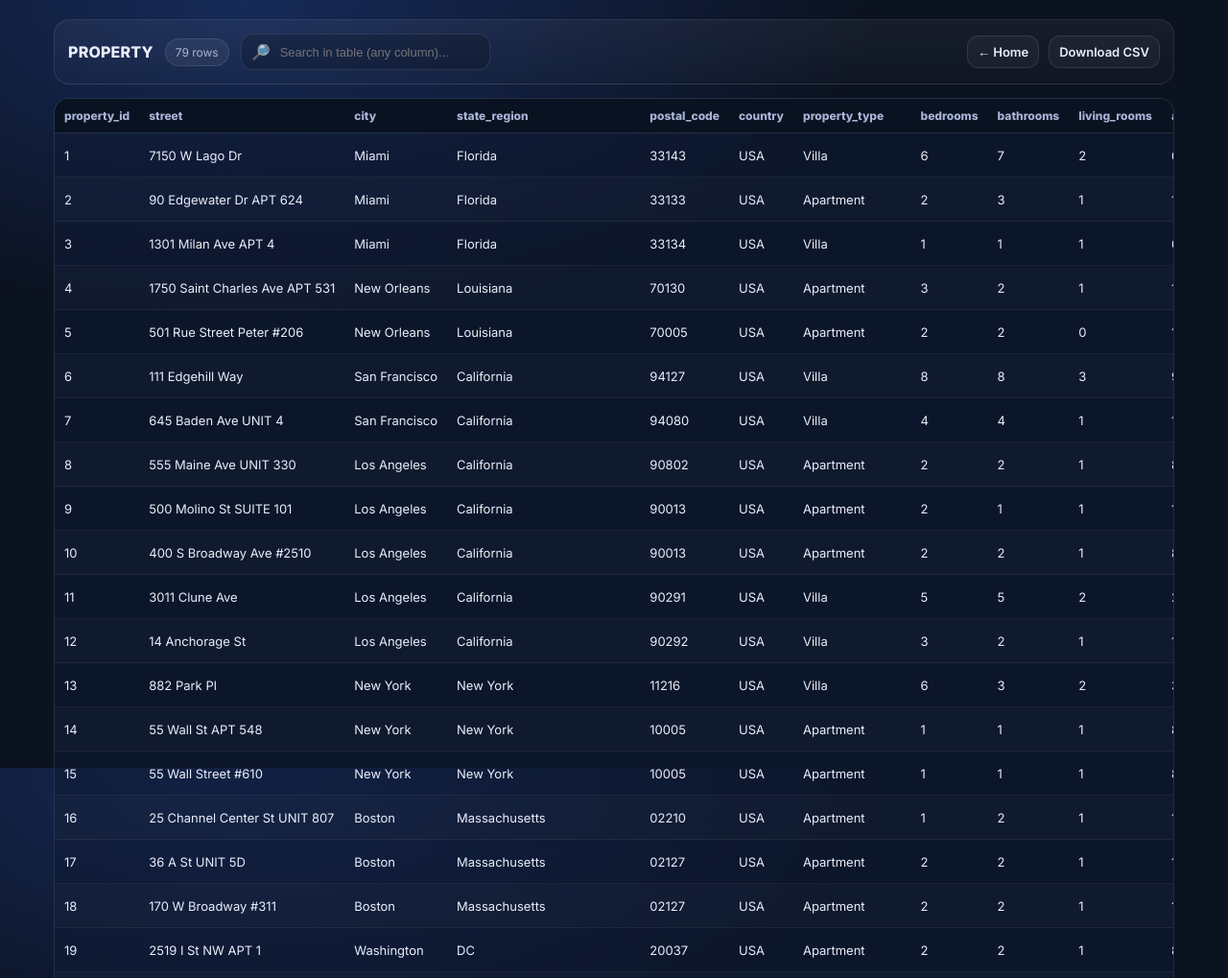
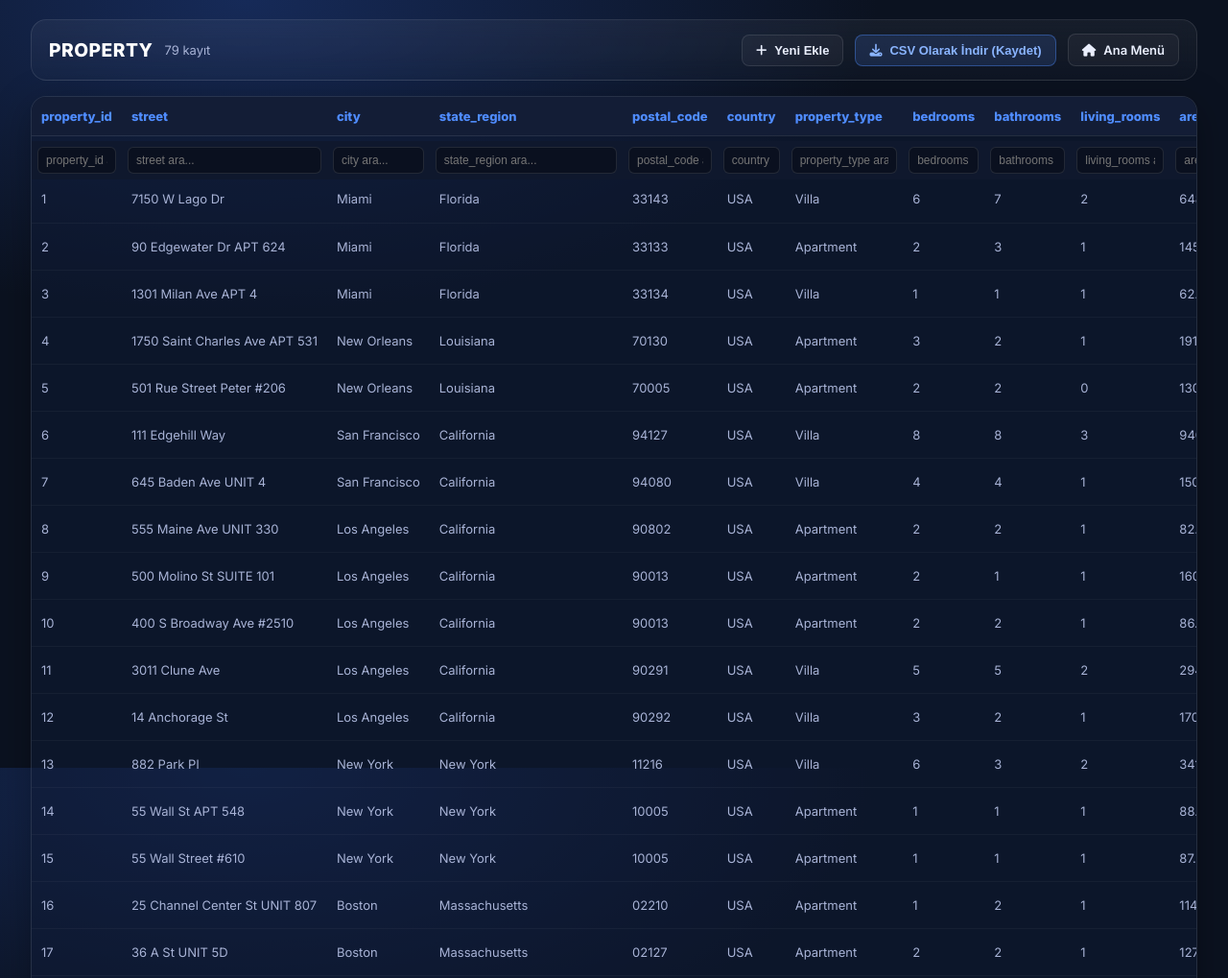
Before and after one commit to CadmusEmilian/Stat311-Project-test, a plain HTML site: page table.html in a window 1280 px wide. Shown: the top 1019 px of the page at 96% size. Drawn offline with Linux system fonts and the light colour scheme.

Commit message:
Update table.html with advanced table manager features

```diff
--- a/table.html
+++ b/table.html
@@ -3,14 +3,16 @@
 <head>
   <meta charset="UTF-8" />
   <meta name="viewport" content="width=device-width, initial-scale=1.0"/>
-  <title>Table Viewer</title>
+  <title>Gelişmiş Tablo Yöneticisi</title>
   <link rel="preconnect" href="https://fonts.googleapis.com">
   <link rel="preconnect" href="https://fonts.gstatic.com" crossorigin>
-  <link href="https://fonts.googleapis.com/css2?family=Inter:wght@400;600;800&display=swap" rel="stylesheet">
+  <link href="https://fonts.googleapis.com/css2?family=Inter:wght@400;500;600;800&display=swap" rel="stylesheet">
+  <link rel="stylesheet" href="https://cdnjs.cloudflare.com/ajax/libs/font-awesome/6.4.0/css/all.min.css">
+
   <style>
     :root{
       --bg:#0b1220; --panel:#0f1a33; --text:#e9eefc; --muted:#a8b3d6;
-      --line:rgba(255,255,255,.10); --accent:#4f8cff;
+      --line:rgba(255,255,255,.10); --accent:#4f8cff; --danger:#ff6b6b; --success:#2ee59d;
       --chip:rgba(255,255,255,.06);
     }
     *{box-sizing:border-box}
@@ -19,103 +21,143 @@
       background: radial-gradient(1200px 600px at 20% 0%, #162a58 0%, var(--bg) 55%) fixed;
       color:var(--text);
     }
-    .wrap{max-width:1200px; margin:0 auto; padding:20px 16px 60px;}
+    .wrap{max-width:95%; margin:0 auto; padding:20px 0 60px;}
+
+    /* Toolbar */
     .bar{
       display:flex; align-items:center; justify-content:space-between; gap:12px;
-      padding:14px 14px; border:1px solid var(--line);
+      padding:14px 18px; border:1px solid var(--line);
       background: linear-gradient(180deg, rgba(255,255,255,.05), rgba(255,255,255,.02));
-      border-radius:16px;
-      position: sticky; top: 12px; z-index: 10;
-      backdrop-filter: blur(8px);
+      border-radius:16px; margin-bottom: 16px;
+      backdrop-filter: blur(10px);
+      flex-wrap: wrap;
     }
-    .left{display:flex; align-items:center; gap:12px; flex-wrap:wrap;}
-    .title{font-weight:800; letter-spacing:.2px}
-    .chip{
-      padding:6px 10px; border-radius:999px; border:1px solid var(--line);
-      background: var(--chip); color:var(--muted); font-size:12px;
+    .left, .right { display:flex; align-items:center; gap:12px; }
+    .title { font-weight:800; font-size: 1.2rem; letter-spacing:.5px; color: #fff; }
+
+    /* Buttons */
+    .btn {
+      display:inline-flex; align-items:center; gap:8px;
+      text-decoration:none; color:var(--text);
+      padding:8px 14px; border-radius:8px;
+      border:1px solid var(--line); background:rgba(255,255,255,.04);
+      font-weight:600; font-size:13px; cursor: pointer;
+      transition: all 0.2s;
     }
-    .search{
-      display:flex; align-items:center; gap:8px;
-      border:1px solid var(--line); background:rgba(0,0,0,.18);
-      padding:8px 10px; border-radius:12px;
-      min-width:260px;
-    }
-    .search input{
-      width:100%; background:transparent; border:none; outline:none;
-      color:var(--text); font-size:13px;
-    }
-    .btn{
-      text-decoration:none; color:var(--text);
-      padding:8px 10px; border-radius:12px;
-      border:1px solid var(--line); background:rgba(255,255,255,.04);
-      font-weight:600; font-size:13px;
-    }
-    .btn:hover{border-color:rgba(79,140,255,.5)}
+    .btn:hover { background: rgba(255,255,255,.1); border-color: var(--accent); }
+    .btn-primary { background: rgba(79,140,255,.15); border-color: rgba(79,140,255,.4); color: #8ab4ff; }
+    .btn-primary:hover { background: rgba(79,140,255,.25); }
+    .btn-danger { color: var(--danger); border-color: rgba(255,107,107,.3); background: rgba(255,107,107,.1); }
+    .btn-danger:hover { background: rgba(255,107,107,.2); }
+
+    /* Table Container */
     .panel{
-      margin-top:14px;
       border:1px solid var(--line);
       background: rgba(15,26,51,.55);
       border-radius:16px;
       overflow:hidden;
+      box-shadow: 0 10px 40px rgba(0,0,0,0.3);
     }
-    .table-wrap{overflow:auto;}
-    table{border-collapse:collapse; width:100%; min-width:900px;}
+    .table-wrap{overflow-x:auto; min-height: 300px;}
+    table{border-collapse:collapse; width:100%; min-width:1000px;}
+
+    /* Headers */
     thead th{
-      position: sticky; top: 0;
-      background: rgba(10,18,32,.95);
+      position: sticky; top: 0; z-index: 5;
+      background: #131d36;
       border-bottom:1px solid var(--line);
-      padding:10px 10px;
-      text-align:left; font-size:12px; color:var(--muted);
-      cursor:pointer;
+      padding:12px 10px;
+      text-align:left; font-size:13px; color:var(--accent);
       white-space:nowrap;
     }
+
+    /* Filter Inputs in Header */
+    .filter-row th {
+      top: 45px; /* Height of the first header row */
+      background: #0f182d;
+      padding: 6px;
+    }
+    .filter-input {
+      width: 100%;
+      background: rgba(0,0,0,0.3);
+      border: 1px solid var(--line);
+      color: var(--text);
+      padding: 6px 8px;
+      border-radius: 6px;
+      font-size: 12px;
+      outline: none;
+    }
+    .filter-input:focus { border-color: var(--accent); }
+
+    /* Cells */
     tbody td{
-      border-top:1px solid rgba(255,255,255,.06);
+      border-top:1px solid rgba(255,255,255,.04);
       padding:10px 10px;
       font-size:13px;
       white-space:nowrap;
+      color: var(--muted);
+      vertical-align: middle;
     }
-    tbody tr:nth-child(even){background: rgba(255,255,255,.02);}
-    .hint{color:var(--muted); font-size:12px; padding:12px 14px; border-top:1px solid var(--line);}
-    .status{
-      display:inline-flex; align-items:center;
-      padding:4px 10px; border-radius:999px; font-size:12px; font-weight:800;
-      border:1px solid rgba(255,255,255,.14);
+    tbody tr:hover { background: rgba(255,255,255,.03); }
+
+    /* Input Mode (Editing) */
+    .edit-input {
+      background: rgba(0,0,0,0.4); border: 1px solid var(--accent);
+      color: white; padding: 6px; border-radius: 4px; width: 100%;
     }
-    .s-Available{color:#2ee59d; background:rgba(46,229,157,.10); border-color:rgba(46,229,157,.25);}
-    .s-Active{color:#4f8cff; background:rgba(79,140,255,.10); border-color:rgba(79,140,255,.25);}
-    .s-Sold{color:#ff6b6b; background:rgba(255,107,107,.10); border-color:rgba(255,107,107,.25);}
-    .s-Under{color:#f7d046; background:rgba(247,208,70,.10); border-color:rgba(247,208,70,.25);}
+
+    /* Actions Column */
+    .actions { display: flex; gap: 6px; }
+    .icon-btn {
+      padding: 6px; border-radius: 6px; border:none; cursor: pointer;
+      font-size: 14px; transition: 0.2s;
+    }
+    .btn-edit { background: rgba(79,140,255,.15); color: var(--accent); }
+    .btn-delete { background: rgba(255,107,107,.15); color: var(--danger); }
+    .btn-save { background: rgba(46,229,157,.15); color: var(--success); }
+    .btn-cancel { background: rgba(255,255,255,.1); color: var(--muted); }
+
+    .icon-btn:hover { transform: scale(1.1); filter: brightness(1.2); }
+
+    .status-badge {
+      padding: 4px 8px; border-radius: 12px; font-size: 11px; font-weight: 700;
+      text-transform: uppercase;
+    }
   </style>
 </head>
 <body>
   <div class="wrap">
     <div class="bar">
       <div class="left">
-        <div class="title" id="tableTitle">Table</div>
-        <div class="chip" id="rowCount">0 rows</div>
-        <div class="search">
-          <span style="color:var(--muted)">🔎</span>
-          <input id="q" placeholder="Search in table (any column)..." />
+        <div class="title" id="tableTitle">YÜKLENİYOR...</div>
+        <span style="color:var(--muted); font-size:13px;" id="recordCount">0 kayıt</span>
       </div>
-      </div>
-      <div class="right" style="display:flex; gap:10px; flex-wrap:wrap;">
-        <a class="btn" href="./">← Home</a>
-        <a class="btn" id="downloadBtn" href="#" download>Download CSV</a>
+      <div class="right">
+        <button class="btn" onclick="addNewRow()"><i class="fa-solid fa-plus"></i> Yeni Ekle</button>
+        <button class="btn btn-primary" onclick="downloadCSV()"><i class="fa-solid fa-download"></i> CSV Olarak İndir (Kaydet)</button>
+        <a class="btn" href="./"><i class="fa-solid fa-home"></i> Ana Menü</a>
       </div>
     </div>
 
     <div class="panel">
       <div class="table-wrap">
-        <table id="tbl"></table>
+        <table id="mainTable">
+          <thead>
+            <tr id="headerRow"></tr>
+            <tr id="filterRow" class="filter-row"></tr>
+          </thead>
+          <tbody id="tableBody"></tbody>
+        </table>
       </div>
-      <div class="hint">
-        Click a column header to sort. Search filters all columns. (Works great for Status like Available/Sold/Active.)
     </div>
+
+    <div style="margin-top:10px; font-size:12px; color:var(--muted); text-align:center;">
+      <i class="fa-solid fa-info-circle"></i> Not: Bu statik bir sitedir. Değişiklik yaptıktan sonra "CSV İndir" butonuna basıp dosyayı projenizdeki <b>data/</b> klasörüne manuel olarak kaydetmelisiniz.
     </div>
   </div>
 
   <script>
+    // --- Yapılandırma ---
     const FILE_MAP = {
       property: "data/property.csv",
       client:   "data/client.csv",
@@ -127,144 +169,277 @@
     };
 
     const params = new URLSearchParams(location.search);
-    const t = (params.get("t") || "property").toLowerCase();
-    const csvPath = FILE_MAP[t] || FILE_MAP.property;
+    const tableName = (params.get("t") || "property").toLowerCase();
+    const csvPath = FILE_MAP[tableName] || FILE_MAP.property;
 
-    document.getElementById("tableTitle").textContent = t.toUpperCase();
-    const downloadBtn = document.getElementById("downloadBtn");
-    downloadBtn.href = csvPath;
-    downloadBtn.download = `${t}.csv`;
+    document.getElementById("tableTitle").textContent = tableName.toUpperCase();
+    document.title = `${tableName.toUpperCase()} - Yönetici`;
 
-    let header = [];
-    let rows = [];
-    let filtered = [];
-    let sortState = { col: -1, asc: true };
+    // --- State (Durum Yönetimi) ---
+    let originalHeader = [];
+    let tableData = []; // [{col1: val, col2: val, _id: 1}, ...]
+    let filters = {};   // { colIndex: "arama terimi" }
+    let editingRowId = null;
 
+    // --- Başlatma ---
     fetch(csvPath)
       .then(r => {
-        if (!r.ok) throw new Error("CSV not found: " + csvPath);
+        if(!r.ok) throw new Error("Dosya bulunamadı");
         return r.text();
       })
-      .then(text => {
-        const parsed = parseCSV(text);
-        header = parsed.header;
-        rows = parsed.rows;
-        filtered = rows.slice();
-        renderTable(filtered);
-        updateCount(filtered.length);
+      .then(csvText => {
+        parseAndInit(csvText);
       })
-      .catch(err => {
-        document.getElementById("tbl").innerHTML =
-          `<tr><td style="padding:14px;color:#ffb3b3">Error: ${err.message}<br>
-          Make sure CSV files exist and paths match (example: ${csvPath}).</td></tr>`;
+      .catch(err => alert("Hata: " + err.message));
+
+    // --- CSV Parse İşlemleri ---
+    function parseAndInit(text) {
+      const lines = text.trim().split(/\r?\n/);
+      if (lines.length === 0) return;
+
+      originalHeader = splitCSV(lines[0]);
+
+      // Veriyi objeye çevir
+      tableData = [];
+      for(let i=1; i<lines.length; i++) {
+        if(!lines[i].trim()) continue;
+        const vals = splitCSV(lines[i]);
+        const rowObj = { _id: Date.now() + Math.random() }; // Unique ID for frontend tracking
+        originalHeader.forEach((h, idx) => {
+          rowObj[idx] = vals[idx] || "";
+        });
+        tableData.push(rowObj);
+      }
+
+      renderHeader();
+      renderFilters();
+      renderBody();
+    }
+
+    // --- Render (Çizim) Fonksiyonları ---
+    function renderHeader() {
+      const tr = document.getElementById("headerRow");
+      tr.innerHTML = "";
+
+      // Data Columns
+      originalHeader.forEach(h => {
+        const th = document.createElement("th");
+        th.textContent = h;
+        tr.appendChild(th);
       });
 
-    document.getElementById("q").addEventListener("input", e => {
-      const q = e.target.value.trim().toLowerCase();
-      filtered = rows.filter(r => r.some(c => (c ?? "").toLowerCase().includes(q)));
-      if (sortState.col >= 0) filtered.sort((a,b)=>cmp(a,b,sortState.col,sortState.asc));
-      renderTable(filtered);
-      updateCount(filtered.length);
+      // Actions Column
+      const thAction = document.createElement("th");
+      thAction.textContent = "İşlemler";
+      thAction.style.width = "100px";
+      thAction.style.textAlign = "right";
+      tr.appendChild(thAction);
+    }
+
+    function renderFilters() {
+      const tr = document.getElementById("filterRow");
+      tr.innerHTML = "";
+
+      originalHeader.forEach((h, idx) => {
+        const th = document.createElement("th");
+        const input = document.createElement("input");
+        input.className = "filter-input";
+        input.placeholder = `${h} ara...`;
+        input.oninput = (e) => {
+          filters[idx] = e.target.value.toLowerCase();
+          renderBody();
+        };
+        th.appendChild(input);
+        tr.appendChild(th);
       });
 
-    function updateCount(n){
-      document.getElementById("rowCount").textContent = `${n} rows`;
+      // Empty cell for actions column filter
+      tr.appendChild(document.createElement("th"));
     }
 
-    function renderTable(data){
-      const tbl = document.getElementById("tbl");
-      const thead = document.createElement("thead");
-      const trh = document.createElement("tr");
-      header.forEach((h, i) => {
-        const th = document.createElement("th");
-        th.textContent = h;
-        th.onclick = () => {
-          sortState.asc = (sortState.col === i) ? !sortState.asc : true;
-          sortState.col = i;
-          data.sort((a,b)=>cmp(a,b,i,sortState.asc));
-          renderTable(data);
-        };
-        trh.appendChild(th);
+    function renderBody() {
+      const tbody = document.getElementById("tableBody");
+      tbody.innerHTML = "";
+
+      // Filtreleme Mantığı
+      const filtered = tableData.filter(row => {
+        return Object.keys(filters).every(colIdx => {
+          const val = (row[colIdx] || "").toString().toLowerCase();
+          const term = filters[colIdx];
+          return !term || val.includes(term);
         });
-      thead.appendChild(trh);
+      });
 
-      const tbody = document.createElement("tbody");
-      data.forEach(r => {
+      document.getElementById("recordCount").textContent = `${filtered.length} kayıt`;
+
+      filtered.forEach(row => {
         const tr = document.createElement("tr");
-        r.forEach((cell, idx) => {
+        const isEditing = (row._id === editingRowId);
+
+        // Sütunlar
+        originalHeader.forEach((colName, colIdx) => {
           const td = document.createElement("td");
-          const val = cell ?? "";
-          // Pretty status pills for common status columns
-          if (typeof val === "string" && looksLikeStatus(val)) {
+          const val = row[colIdx];
+
+          if (isEditing) {
+            const input = document.createElement("input");
+            input.className = "edit-input";
+            input.value = val;
+            input.dataset.colIdx = colIdx; // Hangi sütun olduğunu sakla
+            td.appendChild(input);
+          } else {
+            // Normal Görünüm (Status renklendirme vb.)
+            if (looksLikeStatus(val)) {
               const span = document.createElement("span");
-            span.className = "status " + statusClass(val);
+              span.className = "status-badge";
+              span.style.cssText = getStatusStyle(val);
               span.textContent = val;
               td.appendChild(span);
             } else {
               td.textContent = val;
             }
+          }
           tr.appendChild(td);
         });
+
+        // Aksiyon Butonları
+        const tdAction = document.createElement("td");
+        tdAction.className = "actions";
+        tdAction.style.justifyContent = "flex-end";
+
+        if (isEditing) {
+          // Kaydet Butonu
+          const btnSave = createIconBtn("fa-check", "btn-save", () => saveRow(row._id, tr));
+          // İptal Butonu
+          const btnCancel = createIconBtn("fa-xmark", "btn-cancel", () => cancelEdit());
+          tdAction.append(btnSave, btnCancel);
+        } else {
+          // Düzenle Butonu
+          const btnEdit = createIconBtn("fa-pen", "btn-edit", () => startEdit(row._id));
+          // Sil Butonu
+          const btnDel = createIconBtn("fa-trash", "btn-delete", () => deleteRow(row._id));
+          tdAction.append(btnEdit, btnDel);
+        }
+
+        tr.appendChild(tdAction);
         tbody.appendChild(tr);
       });
-
-      tbl.innerHTML = "";
-      tbl.appendChild(thead);
-      tbl.appendChild(tbody);
     }
 
-    function cmp(a,b,i,asc){
-      const A = (a[i] ?? "").toString();
-      const B = (b[i] ?? "").toString();
-      // numeric compare if both look numeric
-      const nA = Number(A.replace(/[^0-9.\-]/g,""));
-      const nB = Number(B.replace(/[^0-9.\-]/g,""));
-      const bothNum = !Number.isNaN(nA) && !Number.isNaN(nB) && A.trim()!=="" && B.trim()!=="";
-      const res = bothNum ? (nA - nB) : A.localeCompare(B, undefined, {numeric:true, sensitivity:"base"});
-      return asc ? res : -res;
+    // --- CRUD Mantığı ---
+
+    function addNewRow() {
+      // Boş bir satır oluştur
+      const newRow = { _id: Date.now() };
+      originalHeader.forEach((h, i) => newRow[i] = "");
+
+      // Başa ekle
+      tableData.unshift(newRow);
+
+      // Direkt düzenleme moduna al
+      editingRowId = newRow._id;
+
+      // Filtreleri temizle ki yeni satır görünsün
+      filters = {};
+      document.querySelectorAll(".filter-input").forEach(i => i.value = "");
+
+      renderBody();
     }
 
-    function looksLikeStatus(v){
-      const s = v.toLowerCase();
-      return ["available","sold","active","expired","cancelled","rejected","accepted","pending","withdrawn","under contract","off market"]
-        .some(x => s === x);
-    }
-    function statusClass(v){
-      const s = v.toLowerCase();
-      if (s === "available") return "s-Available";
-      if (s === "active" || s === "pending") return "s-Active";
-      if (s === "sold" || s === "accepted") return "s-Sold";
-      if (s.startsWith("under")) return "s-Under";
-      return "";
+    function startEdit(id) {
+      editingRowId = id;
+      renderBody();
     }
 
-    // Minimal CSV parser with quoted fields support
-    function parseCSV(text){
-      const lines = text.trim().split(/\r?\n/);
-      const header = splitCSVLine(lines[0]);
-      const rows = [];
-      for(let i=1;i<lines.length;i++){
-        const line = lines[i];
-        if (!line.trim()) continue;
-        const cols = splitCSVLine(line);
-        // pad if short
-        while(cols.length < header.length) cols.push("");
-        rows.push(cols);
+    function cancelEdit() {
+      // Eğer yeni eklenmiş boş bir satırsa ve iptal edildiyse, satırı silmeli miyiz?
+      // Basitlik adına sadece düzenlemeyi kapatıyoruz, eski değerler geri geliyor.
+      editingRowId = null;
+      renderBody();
     }
-      return { header, rows };
+
+    function saveRow(id, trElement) {
+      const inputs = trElement.querySelectorAll("input.edit-input");
+      const targetRow = tableData.find(r => r._id === id);
+
+      inputs.forEach(input => {
+        const colIdx = input.dataset.colIdx;
+        targetRow[colIdx] = input.value; // Veriyi güncelle
+      });
+
+      editingRowId = null;
+      renderBody();
     }
-    function splitCSVLine(line){
-      const out = [];
-      let cur = "";
-      let inQ = false;
-      for(let i=0;i<line.length;i++){
-        const ch = line[i];
-        if (ch === '"'){ inQ = !inQ; continue; }
-        if (ch === "," && !inQ){ out.push(cur); cur=""; }
-        else cur += ch;
+
+    function deleteRow(id) {
+      if(!confirm("Bu satırı silmek istediğinize emin misiniz?")) return;
+      tableData = tableData.filter(r => r._id !== id);
+      renderBody();
     }
-      out.push(cur);
-      return out.map(s => s.trim());
+
+    // --- Yardımcılar ---
+
+    function createIconBtn(iconClass, btnClass, onClick) {
+      const btn = document.createElement("button");
+      btn.className = `icon-btn ${btnClass}`;
+      btn.innerHTML = `<i class="fa-solid ${iconClass}"></i>`;
+      btn.onclick = onClick;
+      return btn;
+    }
+
+    function getStatusStyle(status) {
+      const s = status.toLowerCase();
+      if(s === 'active' || s === 'available') return "background: rgba(46,229,157,.15); color: #2ee59d; border: 1px solid rgba(46,229,157,.3);";
+      if(s === 'sold' || s === 'rejected') return "background: rgba(255,107,107,.15); color: #ff6b6b; border: 1px solid rgba(255,107,107,.3);";
+      if(s.includes('under') || s === 'pending') return "background: rgba(255,200,87,.15); color: #ffc857; border: 1px solid rgba(255,200,87,.3);";
+      return "background: rgba(255,255,255,.1); color: #ccc;";
+    }
+
+    function looksLikeStatus(val) {
+      const s = (val||"").toString().toLowerCase();
+      return ['active','sold','pending','available','rejected','accepted'].some(x => s.includes(x));
+    }
+
+    // Basit CSV Parçalayıcı (Tırnak içindeki virgülleri yoksayar)
+    function splitCSV(str) {
+      const arr = [];
+      let quote = false;
+      let col = "";
+      for(let c of str) {
+        if(c === '"') { quote = !quote; continue; }
+        if(c === ',' && !quote) { arr.push(col); col = ""; continue; }
+        col += c;
+      }
+      arr.push(col);
+      return arr.map(x => x.trim());
+    }
+
+    // --- CSV İndirme (Export) ---
+    function downloadCSV() {
+      // 1. Header
+      let csvContent = originalHeader.join(",") + "\n";
+
+      // 2. Rows
+      tableData.forEach(row => {
+        const rowArr = originalHeader.map((_, idx) => {
+          let val = row[idx] || "";
+          // Eğer virgül varsa tırnak içine al
+          if (val.includes(",")) val = `"${val}"`;
+          return val;
+        });
+        csvContent += rowArr.join(",") + "\n";
+      });
+
+      // 3. Blob Oluştur ve İndir
+      const blob = new Blob([csvContent], { type: 'text/csv;charset=utf-8;' });
+      const url = URL.createObjectURL(blob);
+      const link = document.createElement("a");
+      link.setAttribute("href", url);
+      link.setAttribute("download", `${tableName}_updated.csv`);
+      link.style.visibility = 'hidden';
+      document.body.appendChild(link);
+      link.click();
+      document.body.removeChild(link);
     }
   </script>
 </body>
```
Lines whose indentation alone changed are shown as unchanged.
